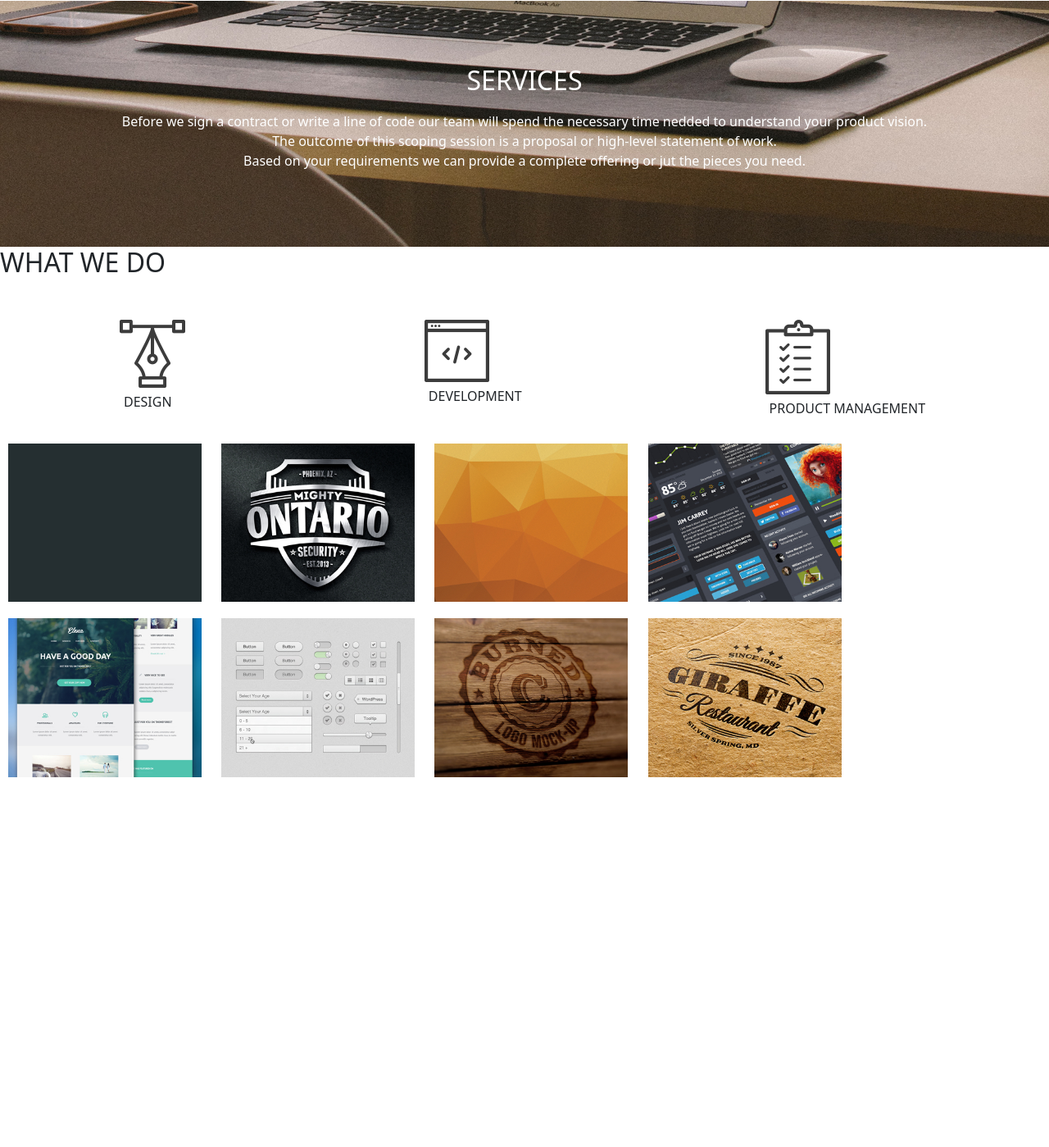
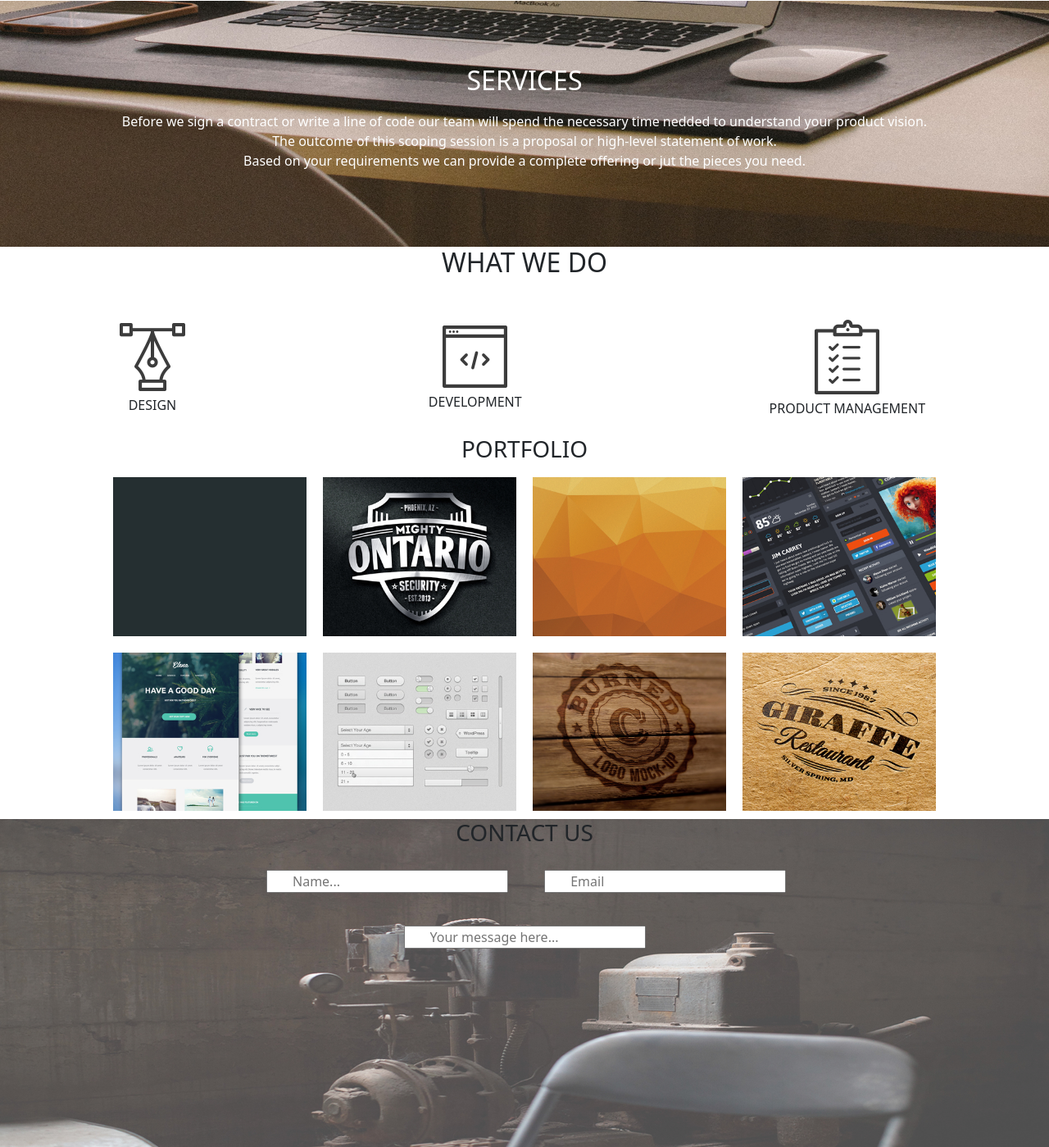
Before and after one commit to Kabere34/Delani-studio, a plain HTML site: page index.html in a window 1280 px wide. Shown: the part 969-2368 px from the top of the page at 82% size. Before the commit the page ends 1927 px from the top, so only its background shows below. Drawn offline with Linux system fonts and the light colour scheme.

Commit message:
add contact session with form

```diff
--- a/css/style.css
+++ b/css/style.css
@@ -60,22 +60,23 @@ h1 {
 p {
   padding: 5px;
 }
-.service-icons {
+.services-icons h2 {
   display: flex;
-  flex-direction: row;
-  flex: 1;
+  justify-content: center;
 }
-.service-icons h2 {
-  align-self: center;
-}
+
 .icons {
   display: flex;
   flex-direction: row;
   justify-content: space-around;
-
   margin-top: 50px;
 }
-
+.icons-img {
+  display: flex;
+  flex-direction: column;
+  justify-content: center;
+  align-items: center;
+}
 .icons img {
   max-width: 100;
 }
@@ -83,4 +84,31 @@ p {
 .portfolio img {
   width: 20%;
   padding: 10px;
+  margin-left: ;
 }
+.port1,
+.port2 {
+  display: flex;
+  flex-direction: row;
+  justify-content: center;
+}
+.contact-bg {
+  background-image: url(/images/backgrounds/c_image.jpg);
+  height: 400px;
+  background-repeat: no-repeat;
+  background-size: cover;
+}
+h3 {
+  display: flex;
+  justify-content: center;
+}
+form {
+  display: flex;
+  flex-direction: column;
+  /* justify-content: center; */
+  align-items: center;
+}
+form input {
+  margin: 20px;
+  padding: 0 30px;
+}
--- a/index.html
+++ b/index.html
@@ -58,18 +58,18 @@
     <div class="services-icons">
       <h2>WHAT WE DO</h2>
       <div class="icons">
-        <div class="design">
+        <div class="icons-img">
           <img src="/images/services_icons/design_icon.png" alt="design-icon" />
           <p>DESIGN</p>
         </div>
-        <div class="development">
+        <div class="icons-img">
           <img
             src="/images/services_icons/dev_icon.png"
             alt="development-icon"
           />
           <p>DEVELOPMENT</p>
         </div>
-        <div class="product">
+        <div class="icons-img">
           <img
             src="/images/services_icons/product_icon.png"
             alt="product-icon"
@@ -80,15 +80,34 @@
     </div>
 
     <div class="portfolio">
+      <h3>PORTFOLIO</h3>
+      <div class="port1">
       <img src="images/portfolio/work4.jpg" alt="" />
       <img src="images/portfolio/work3.jpg" alt="" />
 
       <img src="images/portfolio/work2.jpg" alt="" />
       <img src="images/portfolio/work1.jpg" alt="" />
+      </div>
+      <div class="port2">
       <img src="images/portfolio/work5.jpg" alt="" />
       <img src="images/portfolio/work6.jpg" alt="" />
       <img src="images/portfolio/work7.jpg" alt="" />
       <img src="images/portfolio/work8.jpg" alt="" />
+  </div>
+    <div class="contact">
+      <div class="contact-bg">
+        <h3>CONTACT US</h3>
+        <form action="">
+          <div class="about-info">
+          <label for="name"></label>
+          <input type="text" placeholder="Name..." />
+          <input type"email" placeholder="Email">
+        </div>
+        <div class="mail">
+          <input type="text" placeholder="Your message here..." />
+          </div>
+        </form>
+      </div>
     </div>
   </body>
 </html>
```
